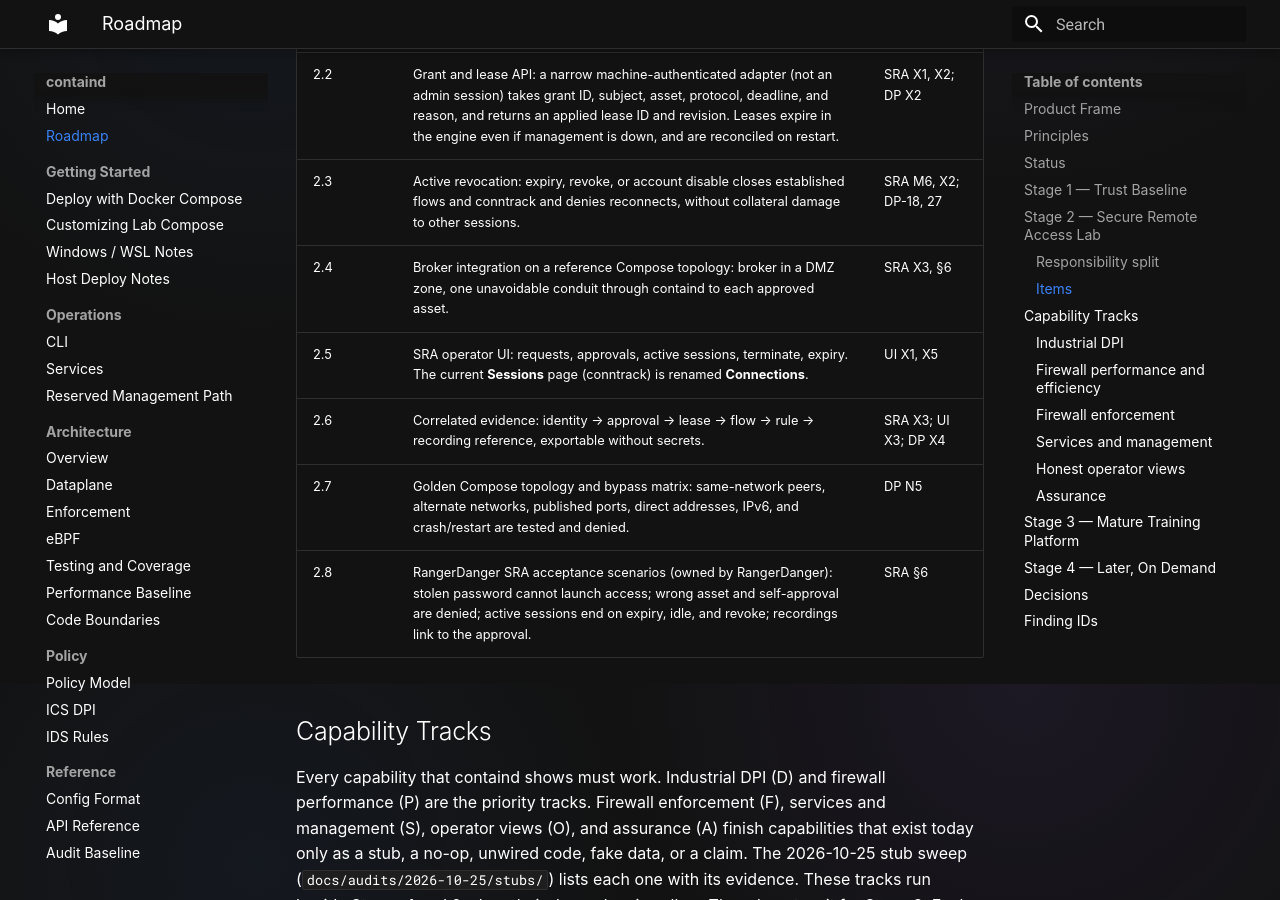
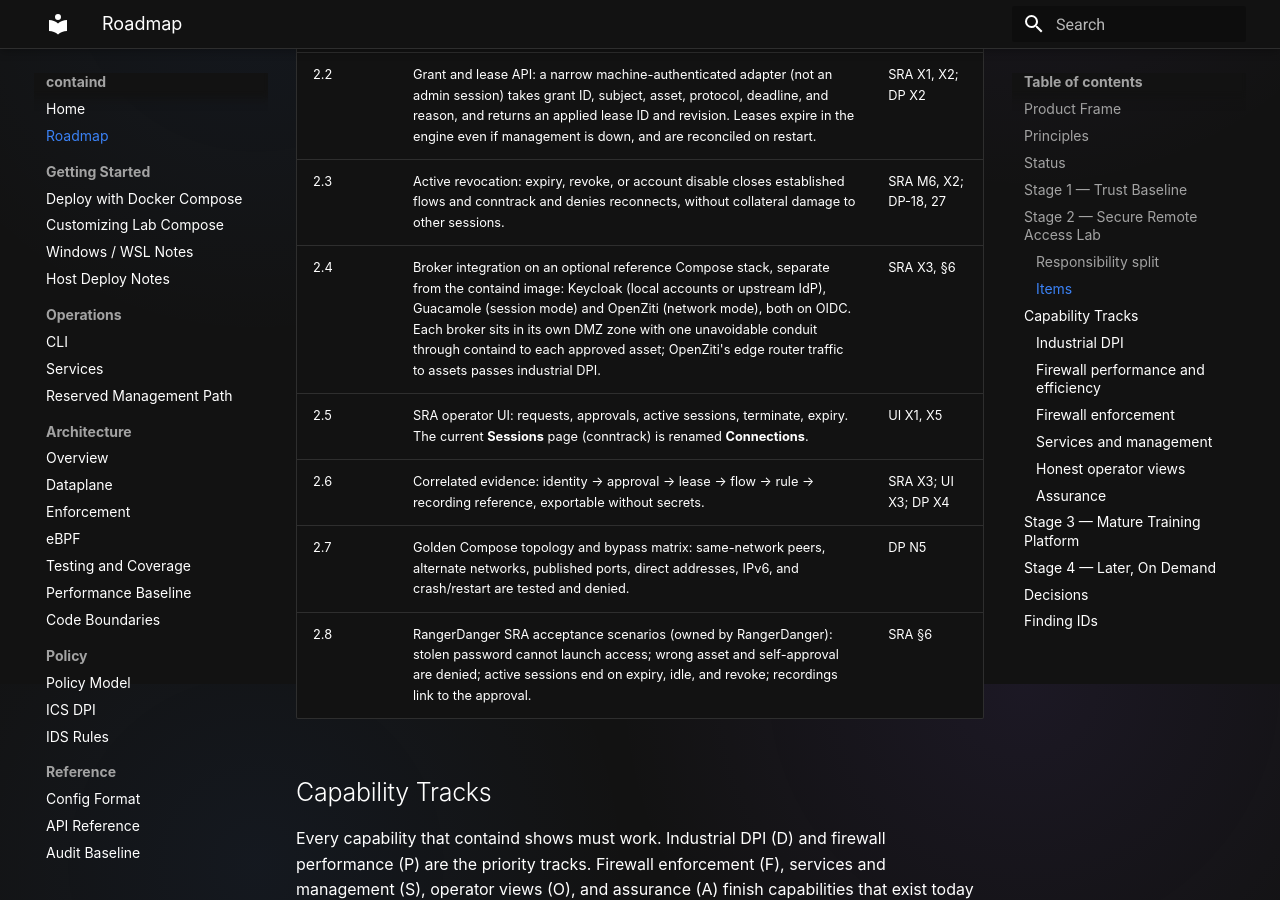
Before and after one commit to tonylturner/containd, an MkDocs documentation site: the page built from docs/mkdocs/roadmap.md, in a window 1280 px wide and 900 px high, scrolled down 3816 px. Built offline with MkDocs 1.6.1 and Material for MkDocs 9.7.7, drawn with Linux system fonts in a browser that asks for light colours; some of the changed text lies outside the part shown.

Commit message:
Record broker-agnostic SRA with an optional Keycloak, Guacamole and OpenZiti reference stack

```diff
--- a/docs/mkdocs/roadmap.md
+++ b/docs/mkdocs/roadmap.md
@@ -98,7 +98,7 @@
 | 2.1 | SRA contract: personas (operator, sponsor, vendor, auditor), first protocol, broker and IdP choice, strict-profile rules. | SRA §4.2, N4; UI N1 |
 | 2.2 | Grant and lease API: a narrow machine-authenticated adapter (not an admin session) takes grant ID, subject, asset, protocol, deadline, and reason, and returns an applied lease ID and revision. Leases expire in the engine even if management is down, and are reconciled on restart. | SRA X1, X2; DP X2 |
 | 2.3 | Active revocation: expiry, revoke, or account disable closes established flows and conntrack and denies reconnects, without collateral damage to other sessions. | SRA M6, X2; DP-18, 27 |
-| 2.4 | Broker integration on a reference Compose topology: broker in a DMZ zone, one unavoidable conduit through containd to each approved asset. | SRA X3, §6 |
+| 2.4 | Broker integration on an optional reference Compose stack, separate from the containd image: Keycloak (local accounts or upstream IdP), Guacamole (session mode) and OpenZiti (network mode), both on OIDC. Each broker sits in its own DMZ zone with one unavoidable conduit through containd to each approved asset; OpenZiti's edge router traffic to assets passes industrial DPI. | SRA X3, §6 |
 | 2.5 | SRA operator UI: requests, approvals, active sessions, terminate, expiry. The current **Sessions** page (conntrack) is renamed **Connections**. | UI X1, X5 |
 | 2.6 | Correlated evidence: identity → approval → lease → flow → rule → recording reference, exportable without secrets. | SRA X3; UI X3; DP X4 |
 | 2.7 | Golden Compose topology and bypass matrix: same-network peers, alternate networks, published ports, direct addresses, IPv6, and crash/restart are tested and denied. | DP N5 |
@@ -211,7 +211,7 @@
 | Topic | Decision |
 |---|---|
 | `:latest` promotion | Only tags on `main` move `:latest`, after signing and SBOM. Prereleases never move it. This part of item 1.11 ships in 0.1.33; the CI gate follows in Stage 1. |
-| SRA broker | Integrate an existing gateway (Guacamole-class SSH/RDP/VNC) and an OIDC IdP. Do not build a remote desktop stack. |
+| SRA broker | Broker-agnostic. containd never bundles a broker or an IdP; it supports them through the lease API and zone/conduit topology. The reference is an optional, separate Compose stack: Keycloak (local accounts or federation to an upstream IdP) with OIDC to Guacamole for session access and to OpenZiti for network access. Do not build a remote desktop stack. |
 | SSH native shell | Training profile only. The strict profile disables the native shell, and SSH meets the same MFA assurance as the web. |
 | Established flows after a policy change | Leases always terminate existing flows. Ordinary edits keep existing connections, and the UI says so. |
 | Rule precedence | First match in listed order, everywhere: kernel, evaluator, and preview. This changes behavior (today the kernel sorts allow before deny). |
```
